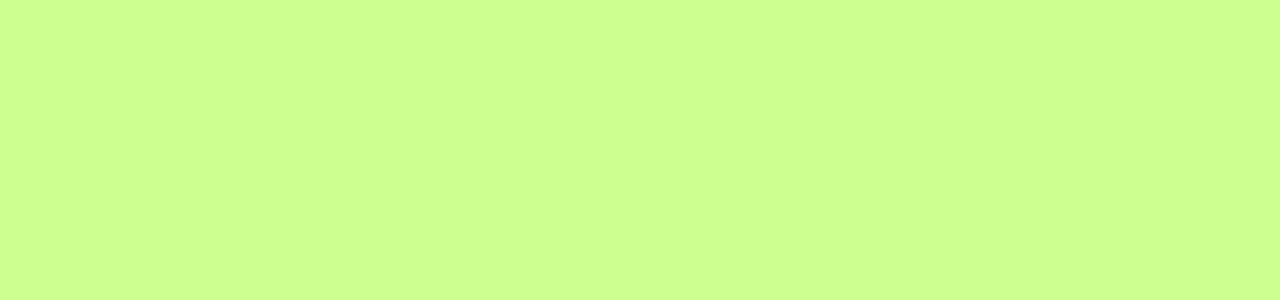
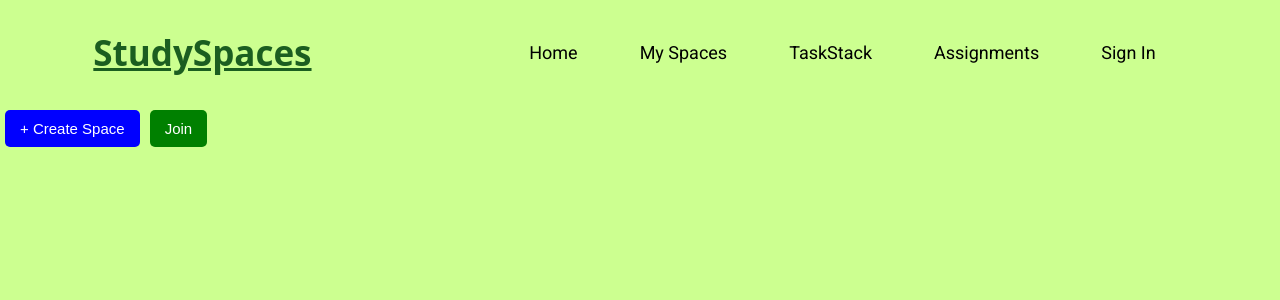
Before and after one commit to tejas0123/StudySpaces, a React (Create React App) app: page /mySpaces in a window 1280 px wide. Before the commit this address had no page. Shown: the top 300 px of the page. Built offline with nearby package versions, Linux system fonts and the light colour scheme; a web font is replaced by a local one.

Commit message:
new sppaces

```diff
--- a/public/index.html
+++ b/public/index.html
@@ -24,7 +24,7 @@
       work correctly both with client-side routing and a non-root public URL.
       Learn how to configure a non-root public URL by running `npm run build`.
     -->
-    <title>React App</title>
+    <title>StudySpaces</title>
   </head>
   <body>
     <noscript>You need to enable JavaScript to run this app.</noscript>
--- a/src/App.js
+++ b/src/App.js
@@ -5,6 +5,7 @@ import SignUp from './components/Signup';
 import { BrowserRouter, Routes, Link, Route}from 'react-router-dom'
 import { useNavigate } from 'react-router';
 import Navbar from './components/Navbar';
+import Spaces from './components/Spaces';
 
 
 function App() {
@@ -16,6 +17,7 @@ function App() {
           <Route path = '/' element = {<Home/>} />
           <Route path = '/signin' element = {<><LoginPopup/></>}/>
           <Route path = '/createaccount' element = {<><SignUp/></>}/>
+          <Route path = '/mySpaces' element = {<Spaces/>} />
       </Routes>
      </main>
     </BrowserRouter>
--- a/src/components/Navbar.js
+++ b/src/components/Navbar.js
@@ -1,4 +1,5 @@
 import React from 'react'
+import { Outlet, Link } from "react-router-dom";
 import { StyledNavbar } from '../styled/Navbar.styled'
 function Navbar() {
   return (
@@ -6,10 +7,11 @@ function Navbar() {
     <StyledNavbar>
       <h1>StudySpaces</h1>
       <div>
-      <a href=''>Home</a>
-      <a href=''>Write an article</a>
-      <a href=''>Latest</a>
-      <a role='button' href = "/signin" className='loginbtn'>Sign In</a>
+      <Link to='/'>Home</Link>
+      <Link to='/mySpaces'>My Spaces</Link>
+      <Link to=''>TaskStack</Link>
+      <Link to=''>Assignments</Link>
+      <Link role='button' to = "/signin" className='loginbtn'>Sign In</Link>
       </div>
 
     </StyledNavbar>
--- /dev/null
+++ b/src/components/Spaces.js
@@ -0,0 +1,59 @@
+import React from 'react'
+import Navbar from './Navbar'
+import { StyledSpace } from '../styled/Spaces.styled'
+import { useState } from 'react'
+import { StyledPopup } from '../styled/LoginPopup.styled'
+
+function Spaces() {
+    const [visibility, setVisibility] = useState('hidden');
+    const [name, setName] = useState('');
+    const [creator, setCreator] = useState('');
+    const [subject, setSubject] = useState('');
+    const [desc, setDesc] = useState('');
+    const [code, setCode] = useState('');
+
+  return (
+    <>
+      <Navbar/>
+      <StyledSpace>
+      <button className='button' style={{"background-color": "blue"}} onClick={()=>setVisibility("visible")}> + Create Space</button>
+      <button className='button'>Join</button>
+      <form style={{"visibility":visibility}}>
+        <div className='formdiv'>
+        <h1>Create Space</h1>
+            <div className='formelements'>
+                <div className='innerdiv'>
+                    <label>Name</label>
+                    <input name='name' type='text' onChange={(e) => {setName(e.target.value)}}></input>
+                    <label>Creator</label>
+                    <input type='text' name='creator' onChange={(e) => {setCreator(e.target.value)}}></input>
+                </div>
+            </div>
+
+            <div className='formelements'>
+                <div className='innerdiv'>
+                    <label>Subject</label>
+                    <input type='text' name='subject' onChange={(e) => {setSubject(e.target.value)}}></input>
+                    <label>Code</label>
+                    <input type ='text' name='code' onChange={(e) => {setCode(e.target.value)}}></input>
+                </div>
+            </div>
+            <div className='innerdiv'>
+                <label>Description</label>
+                <textarea style = {{"margin-left" : "10px", "margin-top":"10px", "background-color":"#ccff90", "font-size":"17px", "border-radius":"5px"}}type='text' name='desc' cols = "80" rows = "4" onChange={(e) => {setDesc(e.target.value)}}></textarea>
+            </div>
+            <br/>
+            <div style={{"margin-left":"auto", "margin-right":"auto"}}>
+            <button className = "createButton" type='submit'>Create</button>
+            <button className = "createButton" onClick={()=>setVisibility("hidden")}>Close</button>
+            </div>
+
+        </div>
+      </form>
+
+      </StyledSpace>
+    </>
+  )
+}
+
+export default Spaces
--- a/src/styled/Home.styled.js
+++ b/src/styled/Home.styled.js
@@ -21,7 +21,7 @@ box-shadow: 0px 8px 8px -6px rgba(0,0,0,.5);
     justify-content: space-between;
 }
 img{
-    width: 600px;
-    height:500px;
+    width: 100%;
+    height:100%;
 }
 `
--- /dev/null
+++ b/src/styled/Spaces.styled.js
@@ -0,0 +1,66 @@
+import { styled } from "styled-components";
+
+export const StyledSpace = styled.div`
+.button{
+    margin:5px;
+    background-color:green;
+    color:white;
+    padding: 10px 15px 10px 15px;
+    border:none;
+    border-radius:5px;
+    font-size:15px;
+}
+.button:hover{
+    cursor:pointer;
+}
+
+.formdiv{
+    width:50%;
+    background-color:#003400;
+    margin-right:auto;
+    margin-left:auto;
+    height:40%;
+    padding: 20px 50px 50px 50px;
+    display:flex;
+    flex-direction:column;
+    justify-content:space-between;
+    border-radius:5px;
+    color:white;
+}
+
+.formdiv h1{
+    text-align:center;
+}
+
+.innerdiv{
+    display:flex;
+    align-items:center;
+}
+.formdiv input{
+    margin:10px;
+    margin-left:10px;
+    width:40%;
+    height:30px;
+    background-color:#ccff90;
+    color:black;
+    font-size:17px;
+    border-radius:5px;
+}
+.createButton{
+    margin:5px;
+    background-color:green;
+    color:white;
+    padding: 10px 15px 10px 15px;
+    border:none;
+    border-radius:5px;
+    font-size:15px;
+}
+.createButton:hover{
+    background-color:lightgreen;
+    transition:0.1s;
+    color:green;
+    cursor:pointer;
+}
+
+
+`
```
